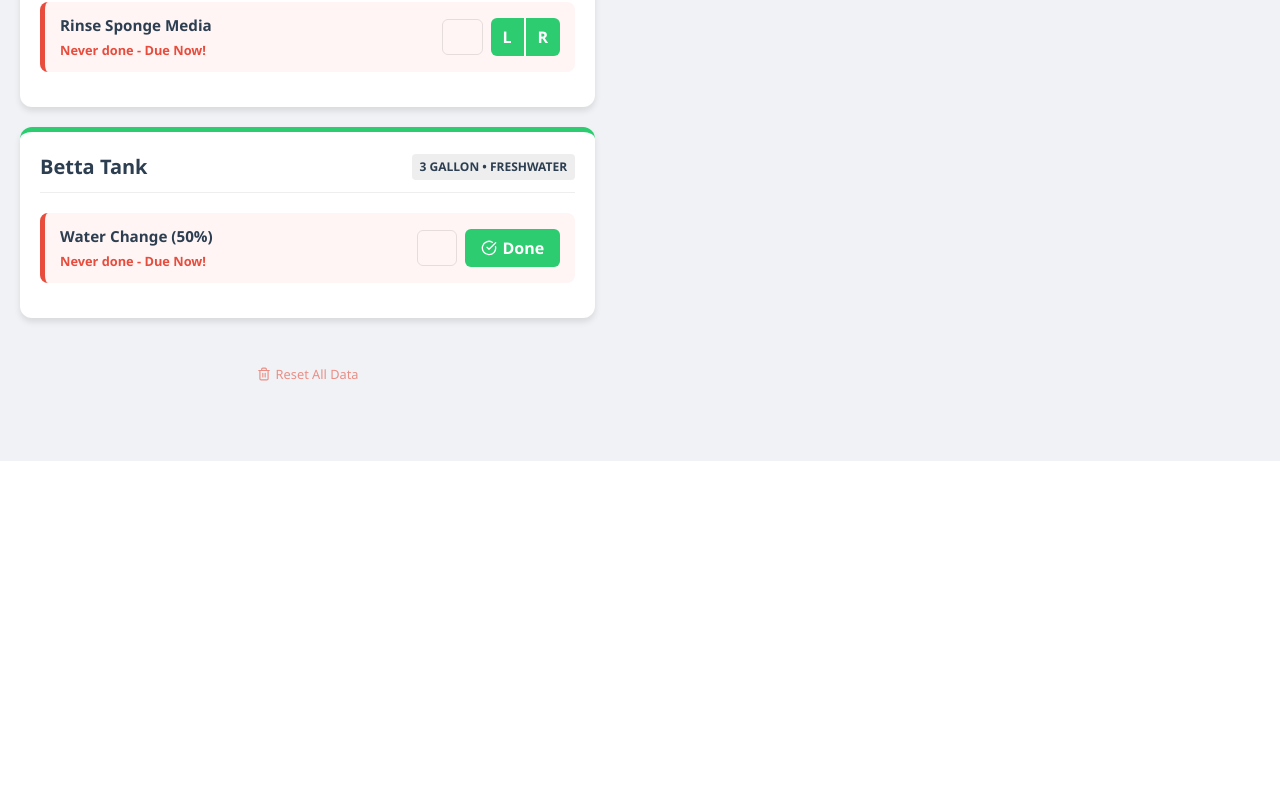
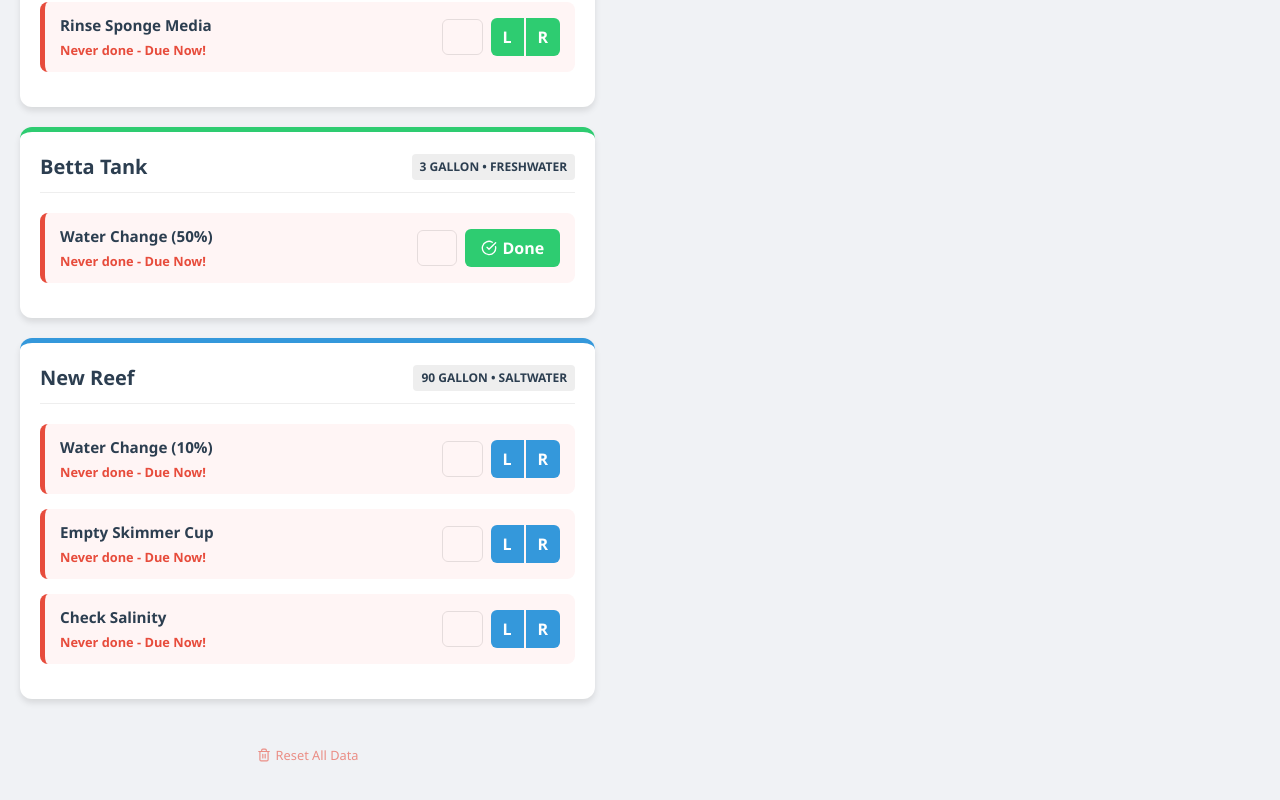
Before and after one commit to dwarrick91/My-aquariums, a React (Vite) app: page / in a window 1280 px wide. Shown: the part 1055-1855 px from the top of the page. Before the commit the page ends 1516 px from the top, so only its background shows below. Built offline with nearby package versions, Linux system fonts and the light colour scheme.

Commit message:
adding 90 gal

```diff
--- a/src/App.jsx
+++ b/src/App.jsx
@@ -3,13 +3,13 @@ import { differenceInDays, addDays, format } from 'date-fns';
 import { CheckCircle, Clock, Trash2, ChevronUp, ChevronDown } from 'lucide-react';
 import './App.css';
 
-// 1. Updated Configuration
+// 1. Updated Configuration (V4)
 const INITIAL_DATA = [
   {
     id: 1,
     name: "The Monster",
     type: "Freshwater",
-    size: "135 Gallon", // Changed from 150
+    size: "135 Gallon",
     tasks: [
       { name: "Water Change (20%)", frequency: 7, lastCompleted: null, history: [] },
       { name: "Clean Canister Filters", frequency: 30, lastCompleted: null, history: [] }
@@ -19,7 +19,7 @@ const INITIAL_DATA = [
     id: 2,
     name: "Saltwater Reef",
     type: "Saltwater",
-    size: "29 Gallon", // Changed from 65
+    size: "29 Gallon",
     tasks: [
       { name: "Water Change (10%)", frequency: 7, lastCompleted: null, history: [] },
       { name: "Empty Skimmer Cup", frequency: 3, lastCompleted: null, history: [] },
@@ -30,7 +30,7 @@ const INITIAL_DATA = [
     id: 3,
     name: "Community Tank",
     type: "Freshwater",
-    size: "50 Gallon", // Changed from 55
+    size: "50 Gallon",
     tasks: [
       { name: "Water Change (25%)", frequency: 7, lastCompleted: null, history: [] },
       { name: "Rinse Sponge Media", frequency: 14, lastCompleted: null, history: [] }
@@ -40,27 +40,37 @@ const INITIAL_DATA = [
     id: 4,
     name: "Betta Tank",
     type: "Freshwater",
-    size: "3 Gallon", // Changed from 1g Bowl
+    size: "3 Gallon",
     tasks: [
       { name: "Water Change (50%)", frequency: 7, lastCompleted: null, history: [] }
+    ]
+  },
+  {
+    id: 5,
+    name: "New Reef",
+    type: "Saltwater",
+    size: "90 Gallon",
+    tasks: [
+      { name: "Water Change (10%)", frequency: 7, lastCompleted: null, history: [] },
+      { name: "Empty Skimmer Cup", frequency: 3, lastCompleted: null, history: [] },
+      { name: "Check Salinity", frequency: 7, lastCompleted: null, history: [] }
     ]
   }
 ];
 
 function App() {
   const [tanks, setTanks] = useState(() => {
-    // We use a new key 'aquariumDataV3' to ensure we start fresh with the new tank sizes
-    const saved = localStorage.getItem('aquariumDataV3');
+    // Bumped to V4 to force the new tank to appear
+    const saved = localStorage.getItem('aquariumDataV4');
     return saved ? JSON.parse(saved) : INITIAL_DATA;
   });
 
   const [expandedTask, setExpandedTask] = useState(null);
 
   useEffect(() => {
-    localStorage.setItem('aquariumDataV3', JSON.stringify(tanks));
+    localStorage.setItem('aquariumDataV4', JSON.stringify(tanks));
   }, [tanks]);
 
-  // Updated to accept 'side' parameter
   const handleComplete = (tankId, taskIndex, side = null) => {
     const newTanks = [...tanks];
     const tank = newTanks.find(t => t.id === tankId);
@@ -78,7 +88,7 @@ function App() {
     task.history = [historyEntry, ...task.history];
 
     // Update lastCompleted
-    task.lastCompleted = now; // We still store the raw date string here for easy calculations
+    task.lastCompleted = now;
 
     setTanks(newTanks);
   };
@@ -95,7 +105,6 @@ function App() {
 
     // Recalculate 'lastCompleted' based on the remaining history
     if (task.history.length > 0) {
-      // Handle both old format (string) and new format (object)
       const newest = task.history[0];
       task.lastCompleted = typeof newest === 'string' ? newest : newest.date;
     } else {
@@ -113,7 +122,7 @@ function App() {
   const resetData = () => {
     if(window.confirm("Are you sure? This will delete ALL history and reset tank sizes.")) {
       setTanks(INITIAL_DATA);
-      localStorage.removeItem('aquariumDataV3');
+      localStorage.removeItem('aquariumDataV4');
     }
   };
 
@@ -202,7 +211,6 @@ function App() {
                           {task.history && task.history.length > 0 ? (
                             <ul>
                               {task.history.map((entry, hIndex) => {
-                                // Handle both old string format and new object format
                                 const dateStr = typeof entry === 'string' ? entry : entry.date;
                                 const side = typeof entry === 'object' ? entry.side : null;
 
@@ -211,7 +219,6 @@ function App() {
                                     <span>
                                       {format(new Date(dateStr), 'MMM d, yyyy')}
                                       <span className="history-time"> {format(new Date(dateStr), 'h:mm a')}</span>
-                                      {/* Show Side Badge if it exists */}
                                       {side && <span className="side-badge">{side}</span>}
                                     </span>
                                     <button
```
